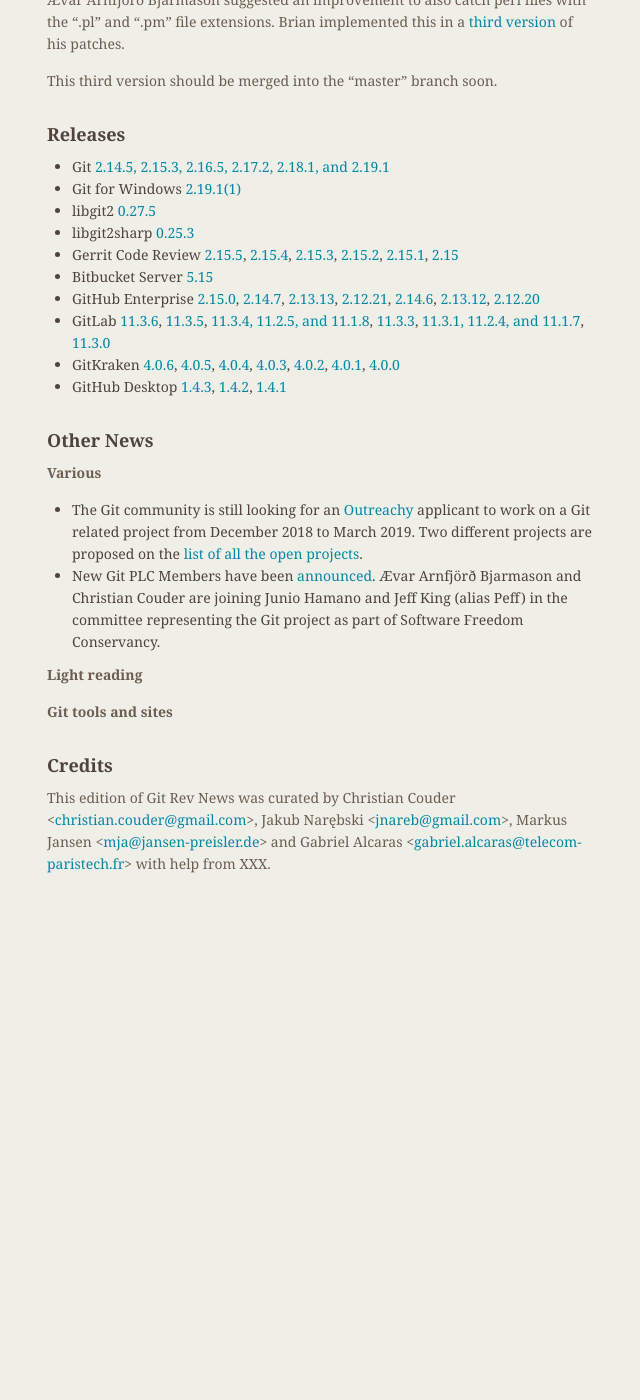
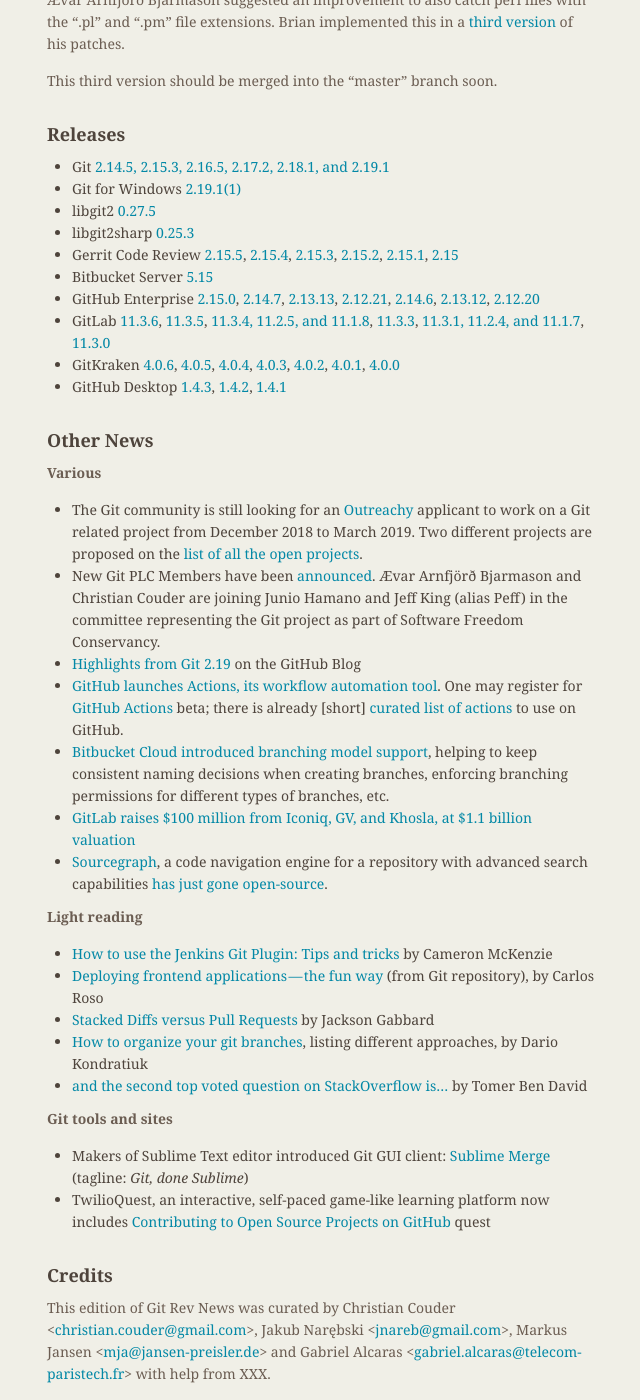
Before and after one commit to git/git.github.io, a Jekyll site: the page built from rev_news/drafts/edition-44.md, in a window 1280 px wide and 1400 px high, scrolled down 1230 px. Shown: the whole window, without its empty margins (487-1127 px from the left). Built offline with Jekyll 4.4.1, drawn with Linux system fonts in a browser that asks for light colours; before the commit the page ends 2120 px from its top, so only the background shows below that.

Commit message:
rn-44: Add links to various articles, tools and sites

```diff
--- a/rev_news/drafts/edition-44.md
+++ b/rev_news/drafts/edition-44.md
@@ -141,11 +141,31 @@
   Ævar Arnfjörð Bjarmason and Christian Couder are joining Junio
   Hamano and Jeff King (alias Peff) in the committee representing the
   Git project as part of Software Freedom Conservancy.
+* [Highlights from Git 2.19](https://blog.github.com/2018-09-10-highlights-from-git-2-19/) on the GitHub Blog
+* [GitHub launches Actions, its workflow automation tool](https://techcrunch.com/2018/10/16/github-launches-actions-its-workflow-automation-tool/).
+  One may register for [GitHub Actions](https://github.com/features/actions) beta;
+  there is already [short] [curated list of actions](https://github.com/sdras/awesome-actions) to use on GitHub.
+* [Bitbucket Cloud introduced branching model support](https://bitbucket.org/blog/introducing-bitbucket-branching-model-support),
+  helping to keep consistent naming decisions when creating branches,
+  enforcing branching permissions for different types of branches, etc.
+* [GitLab raises $100 million from Iconiq, GV, and Khosla, at $1.1 billion valuation](https://venturebeat.com/2018/09/19/gitlab-raises-100-million-from-iconiq-gv-and-khosla-at-1-1-billion-valuation/)
+* [Sourcegraph](https://sourcegraph.com/start), a code navigation engine for a repository with advanced search capabilities
+  [has just gone open-source](https://www.i-programmer.info/news/90-tools/12219-sourcegraph-powers-up-your-code-repository.html).
 
 __Light reading__
 
+* [How to use the Jenkins Git Plugin: Tips and tricks](https://www.theserverside.com/video/Tips-and-tricks-on-how-to-use-Jenkins-Git-Plugin) by Cameron McKenzie
+* [Deploying frontend applications — the fun way](https://hackernoon.com/deploying-frontend-applications-the-fun-way-bc3f69e15331) (from Git repository), by Carlos Roso
+* [Stacked Diffs versus Pull Requests](https://jg.gg/2018/09/29/stacked-diffs-versus-pull-requests/) by Jackson Gabbard
+* [How to organize your git branches](https://dev.to/hardkoded/how-to-organize-your-git-branches-4dci), listing different approaches, by Dario Kondratiuk
+* [and the second top voted question on StackOverflow is...](https://dev.to/tomerbendavid/the-second-most-voted-question-on-stackoverflow-is-60b) by Tomer Ben David
 
 __Git tools and sites__
+
+* Makers of Sublime Text editor introduced Git GUI client: [Sublime Merge](https://www.sublimemerge.com/) (tagline: _Git, done Sublime_)
+* TwilioQuest, an interactive, self-paced game-like learning platform now includes
+  [Contributing to Open Source Projects on GitHub](https://www.twilio.com/quest/mission/28)
+  quest
 
 
 ## Credits
```
